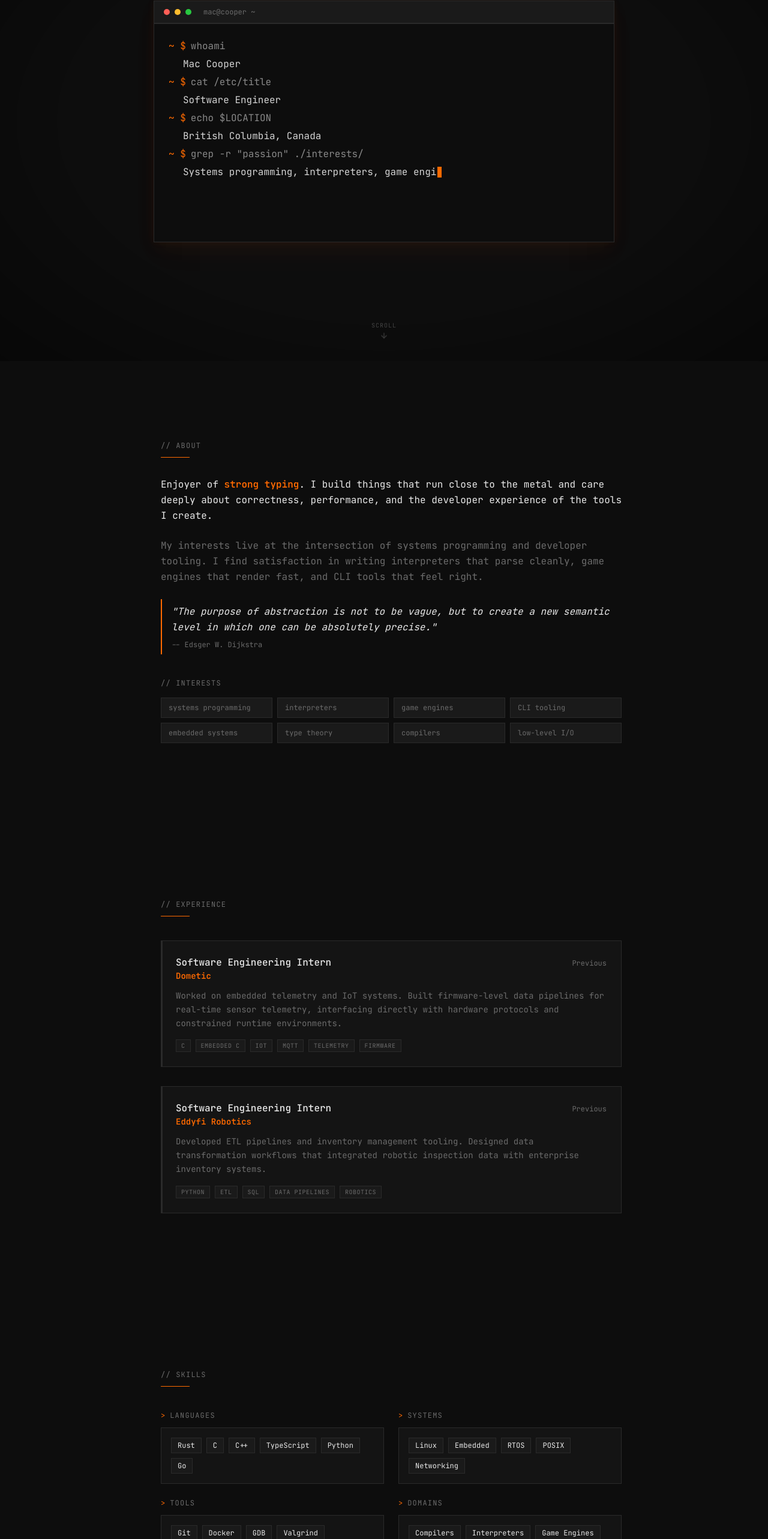
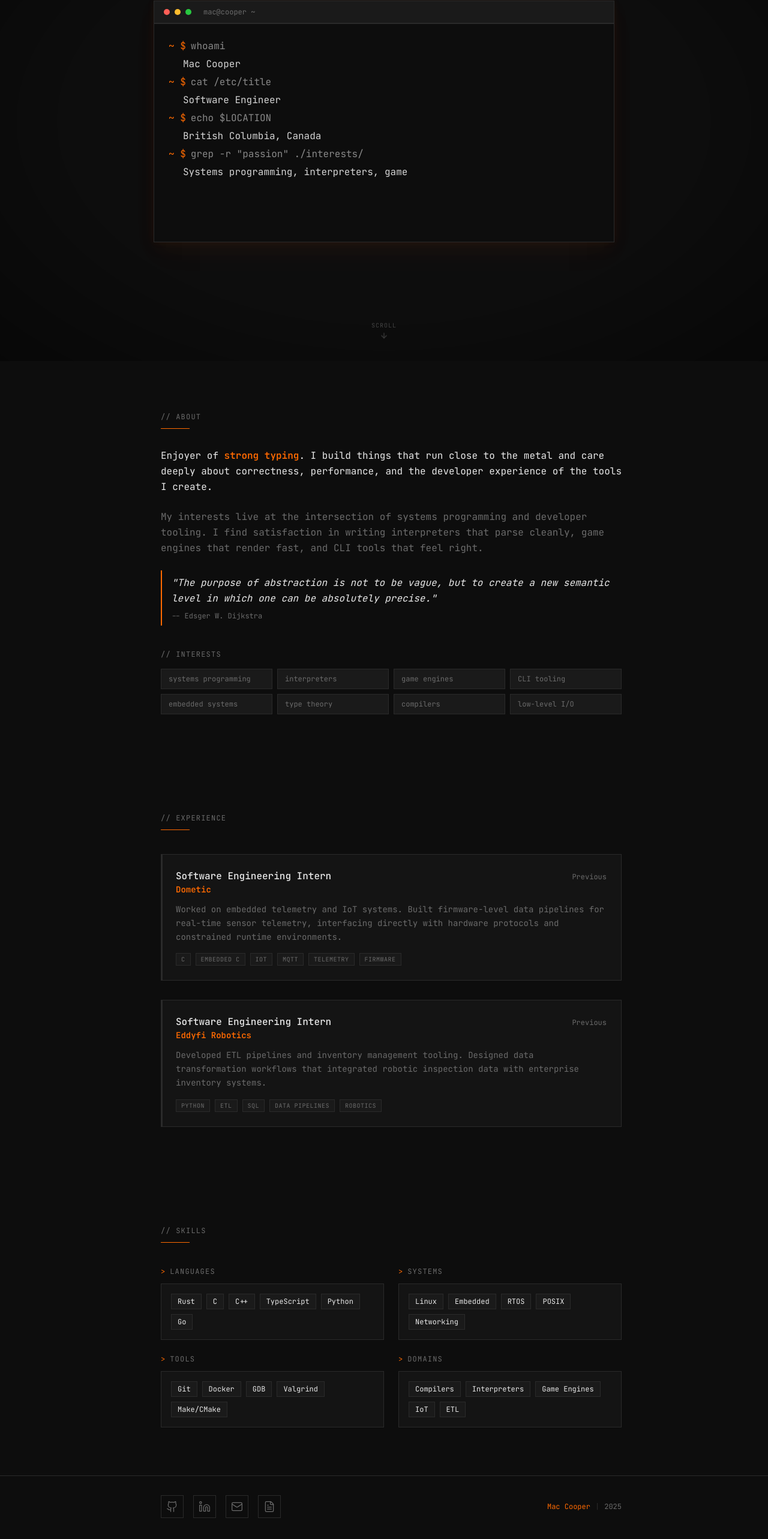
Before and after one commit to maccooper/portfolio, a Next.js app: page / in a window 1280 px wide. Shown: the part 198-2764 px from the top of the page at 60% size. Built offline with nearby package versions, Linux system fonts and the light colour scheme.

Commit message:
trim avr specification from descriptions.json

```diff
--- a/components/about-section.tsx
+++ b/components/about-section.tsx
@@ -21,7 +21,7 @@ export function AboutSection() {
     <section
       ref={ref}
       id="about"
-      className="relative px-6 py-24 md:py-32 lg:pl-12"
+      className="relative px-6 py-14 md:py-20 lg:pl-12"
     >
       <div className="mx-auto max-w-3xl">
         {/* Section header styled as a comment */}
--- a/components/contact-section.tsx
+++ b/components/contact-section.tsx
@@ -21,7 +21,7 @@ export function ContactSection() {
     <section
       ref={ref}
       id="contact"
-      className="relative px-6 py-24 md:py-32 lg:pl-12"
+      className="relative px-6 py-14 md:py-20 lg:pl-12"
     >
       <div className="mx-auto max-w-3xl">
         <div className={`mb-10 transition-all duration-700 ${visible ? "opacity-100 translate-y-0" : "opacity-0 translate-y-4"}`}>
--- a/components/experience-section.tsx
+++ b/components/experience-section.tsx
@@ -40,7 +40,7 @@ export function ExperienceSection() {
     <section
       ref={ref}
       id="experience"
-      className="relative px-6 py-24 md:py-32 lg:pl-12"
+      className="relative px-6 py-14 md:py-20 lg:pl-12"
     >
       <div className="mx-auto max-w-3xl">
         <div className={`mb-10 transition-all duration-700 ${visible ? "opacity-100 translate-y-0" : "opacity-0 translate-y-4"}`}>
--- a/components/skills-section.tsx
+++ b/components/skills-section.tsx
@@ -40,7 +40,7 @@ export function SkillsSection() {
     <section
       ref={ref}
       id="skills"
-      className="relative px-6 py-24 md:py-32 lg:pl-12"
+      className="relative px-6 py-14 md:py-20 lg:pl-12"
     >
       <div className="mx-auto max-w-3xl">
         <div className={`mb-10 transition-all duration-700 ${visible ? "opacity-100 translate-y-0" : "opacity-0 translate-y-4"}`}>
--- a/descriptions.json
+++ b/descriptions.json
@@ -11,7 +11,7 @@
     },
     "spotify": "built an extension to Spotify",
     "shell": "built a mini shell in C",
-    "avr": "wrote bare-metal firmware in AVR assembly",
+    "avr": "wrote bare-metal firmware in Assembly",
     "webserver": "wrote an HTTP server in C",
     "raytracer": "built a ray tracer",
     "threads": "wrote a threaded airline check-in sim",
@@ -23,5 +23,5 @@
     "battlesnake": "built an AI to play the game snake",
     "netflix": "rebuilt Netflix's movie recommendation classifier",
     "helix": "building a hex-grid strategy game in Go",
-    "loanshark": "shipped a debt-tracking app with auth and a postgres backend"
+    "loanshark": "built a debt-tracking app for friends"
 }
```
